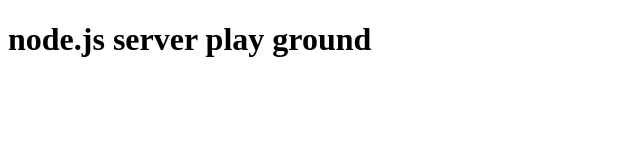
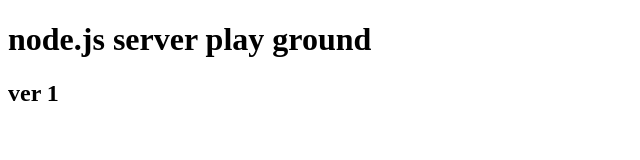
Before and after one commit to parkgang/container-playground, a plain HTML site: page index.html in a window 1280 px wide. Shown: the full height of the page, 0-640 px from the left. Drawn offline with Linux system fonts and the light colour scheme.

```diff
--- a/index.html
+++ b/index.html
@@ -5,5 +5,6 @@
   </head>
   <body>
     <h1>node.js server play ground</h1>
+    <h2>ver 1</h2>
   </body>
 </html>
```
